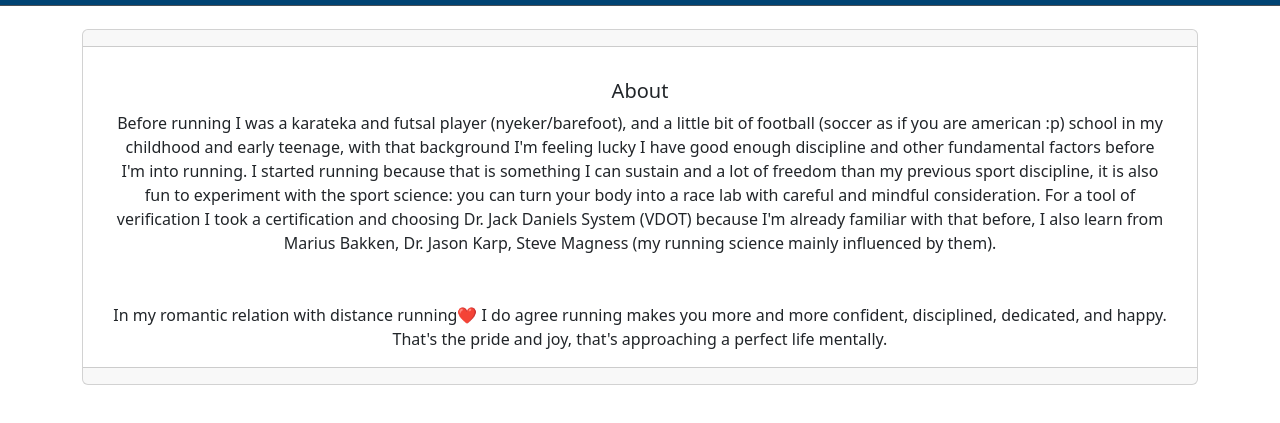
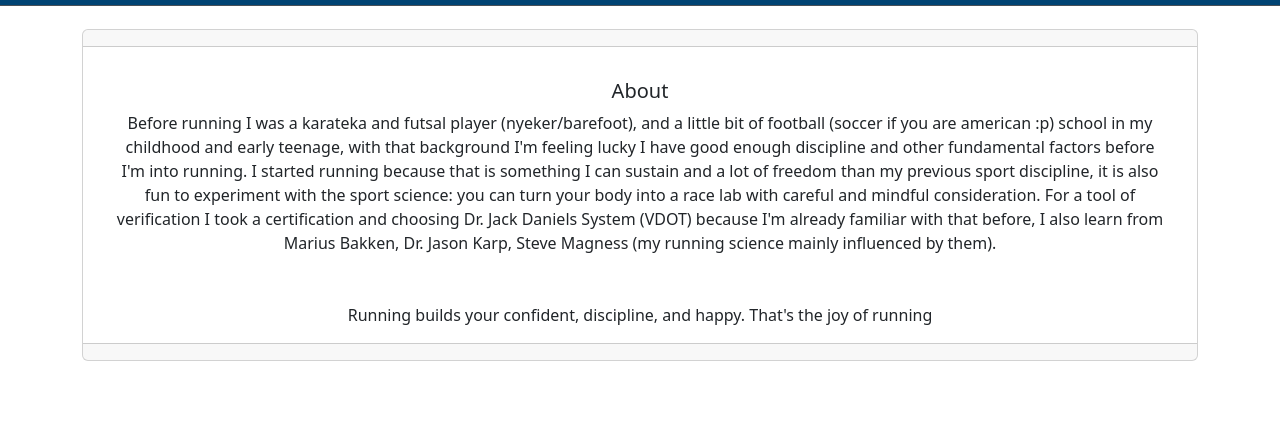
Before and after one commit to nandhawalrost/nandhawalrost.github.io, a plain HTML site: page about.html in a window 1280 px wide. Shown: the part 51-474 px from the top of the page. Drawn offline with nearby package versions, Linux system fonts and the light colour scheme.

Commit message:
Update about.html

```diff
--- a/about.html
+++ b/about.html
@@ -43,13 +43,13 @@
       <div class="card-body">
         <div class="card-body">
         <h5 class="card-title">About</h5>
-        <p class="card-text">Before running I was a karateka and futsal player (nyeker/barefoot), and a little bit of football (soccer as if you are american :p) school in my childhood and early teenage, with that background I'm feeling lucky I have good enough discipline and other fundamental factors before I'm into running. I started running because that is something I can sustain and a lot of freedom than my previous sport discipline, it is also fun to experiment with the sport science: you can turn your body into a race lab with careful and mindful consideration. For a tool of verification I took a certification and choosing Dr. Jack Daniels System (VDOT) because I'm already familiar with that before, I also learn from Marius Bakken, Dr. Jason Karp, Steve Magness (my running science mainly influenced by them).</p>
+        <p class="card-text">Before running I was a karateka and futsal player (nyeker/barefoot), and a little bit of football (soccer if you are american :p) school in my childhood and early teenage, with that background I'm feeling lucky I have good enough discipline and other fundamental factors before I'm into running. I started running because that is something I can sustain and a lot of freedom than my previous sport discipline, it is also fun to experiment with the sport science: you can turn your body into a race lab with careful and mindful consideration. For a tool of verification I took a certification and choosing Dr. Jack Daniels System (VDOT) because I'm already familiar with that before, I also learn from Marius Bakken, Dr. Jason Karp, Steve Magness (my running science mainly influenced by them).</p>
         </div>
 
       </a>
       </div>
       <div class="card-body">
-        <p class="card-text">In my romantic relation with distance running❤️ I do agree running makes you more and more confident, disciplined, dedicated, and happy. That's the pride and joy, that's approaching a perfect life mentally.</p>
+        <p class="card-text">Running builds your confident, discipline, and happy. That's the joy of running</p>
         <!-- for email api-->
         <!-- mailto:nandhaxxx@gmail.com?subject=Hi%20Coach%20Nandha&body= -->
         <!-- for email api-->
```
